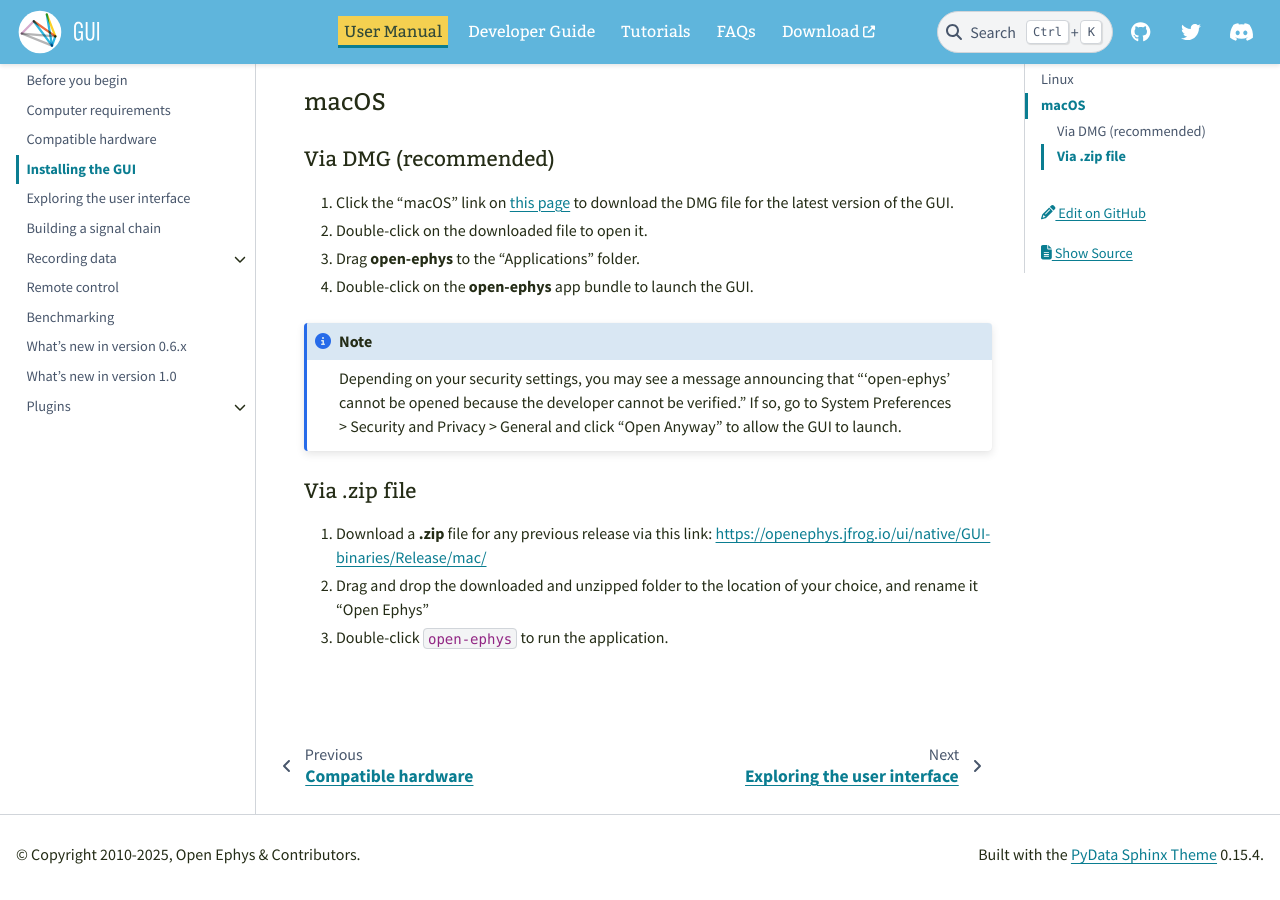
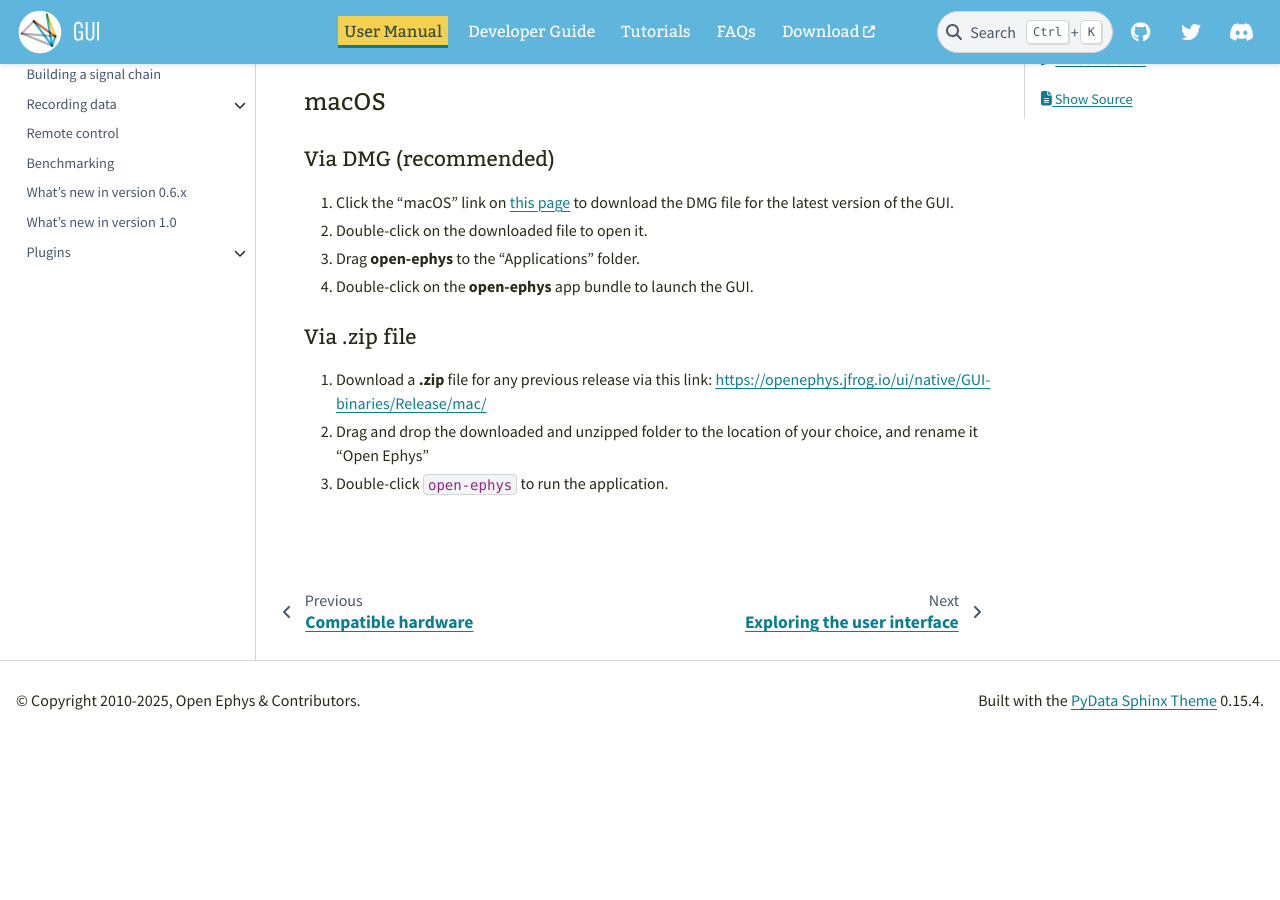
Before and after one commit to open-ephys/gui-docs, a Sphinx documentation site: the page built from source/User-Manual/Installing-the-GUI.rst, in a window 1280 px wide and 900 px high, scrolled down 1604 px. Built offline with Sphinx 7.4.7 and the PyData theme 0.15.4, drawn with Linux system fonts in a browser that asks for light colours; after the commit the page ends 2350 px from its top, so only the background shows below that.

Commit message:
Remove note about macOS security settings

```diff
--- a/source/User-Manual/Installing-the-GUI.rst
+++ b/source/User-Manual/Installing-the-GUI.rst
@@ -84,8 +84,6 @@
 
 4. Double-click on the **open-ephys** app bundle to launch the GUI.
 
-.. note:: Depending on your security settings, you may see a message announcing that "'open-ephys' cannot be opened because the developer cannot be verified." If so, go to System Preferences > Security and Privacy > General and click "Open Anyway" to allow the GUI to launch.
-
 .. _macos-via-zip:
 
 Via .zip file
```
